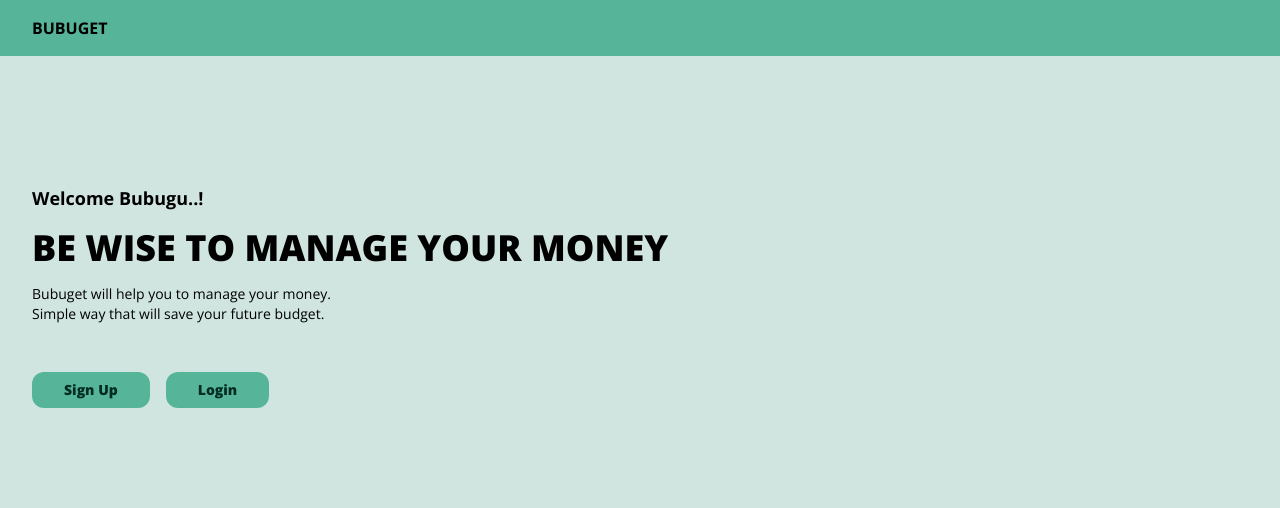
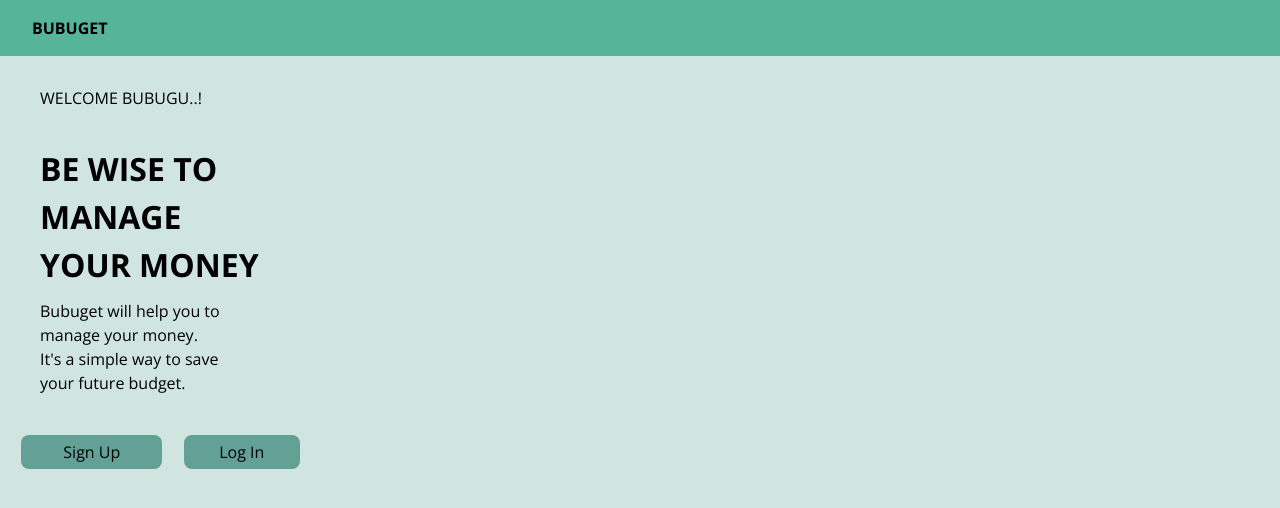
Before and after one commit to fihrisaldama015/BUBUGET-Frontend, a Next.js app: page / in a window 1280 px wide. Shown: the top 508 px of the page. Built offline with nearby package versions, Linux system fonts and the light colour scheme.

Commit message:
[FIX] refactoring

```diff
--- a/app/page.tsx
+++ b/app/page.tsx
@@ -1,22 +1,43 @@
 import Link from "next/link";
+import style from "./home.module.css";
 
 export default function Home() {
   return (
-    <main className="pt-32 px-8 flex flex-col gap-4">
-      <h4 className="text-lg font-bold">Welcome Bubugu..!</h4>
-      <h1 className="text-4xl font-extrabold">BE WISE TO MANAGE YOUR MONEY</h1>
-      <div>
-        <p className="text-sm">Bubuget will help you to manage your money.</p>
-        <p className="text-sm">Simple way that will save your future budget.</p>
+    <main>
+      <div className={style.splash}>
+        <div className={style.splash1}>
+          <h4>WELCOME BUBUGU..!</h4>
+        </div>
+        <div className={style.splash2}>
+          <h1>
+            BE WISE TO <br />
+            MANAGE <br />
+            YOUR MONEY
+          </h1>
+        </div>
+        <div className={style.splash3}>
+          Bubuget will help you to <br />
+          manage your money. <br />
+          It{"'"}s a simple way to save <br />
+          your future budget.
+        </div>
       </div>
-      <div className="flex gap-4 mt-8">
-        <button className="py-2 px-8 rounded-xl bg-emerald-600/60 text-emerald-950 font-black text-sm">
-          <Link href="/auth/signup">Sign Up</Link>
-        </button>
-        <button className="py-2 px-8 rounded-xl bg-emerald-600/60 text-emerald-950 font-black text-sm">
-          <Link href="/auth/login">Login</Link>
-        </button>
-      </div>
+
+      <table cellPadding="5" width="300" className={style.splash}>
+        <tbody>
+          <tr>
+            <td></td>
+
+            <td className={style.in}>
+              <Link href="auth/signup">Sign Up</Link>
+            </td>
+            <td></td>
+            <td className={style.in}>
+              <Link href="auth/login">Log In</Link>
+            </td>
+          </tr>
+        </tbody>
+      </table>
     </main>
   );
 }
```
